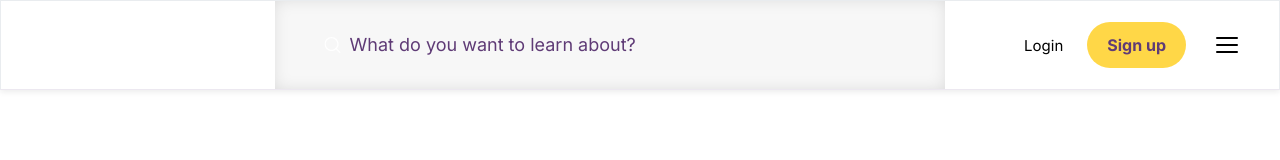
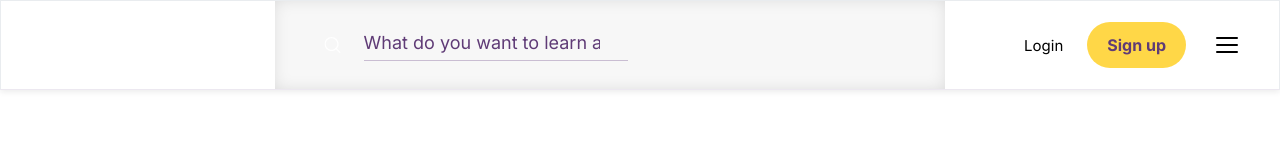
Before and after one commit to mrassili/examine, a Next.js app: page /login in a window 1280 px wide. Shown: the top 160 px of the page. Built offline with nearby package versions, Linux system fonts and the light colour scheme.

Commit message:
add missing search line

```diff
--- a/components/navbar.js
+++ b/components/navbar.js
@@ -32,10 +32,10 @@ export default function Navbar() {
         <Logo className="w-[72px] text-white sm:w-[140px] sm:text-purple-500" />
       </a>
 
-      <div className="relative ml-[9%] hidden h-full w-[55%] sm:flex">
+      <div className="relative ml-[9%] hidden h-full  w-[55%] bg-[#f7f7f7] py-8 pl-[75px] pr-[26%] shadow-inner sm:flex">
         <input
           type="search"
-          className="w-full border-none bg-[#f7f7f7] py-8 pl-[75px] pr-[38%] text-lg text-purple-500 shadow-inner placeholder:text-purple-500 focus:border-purple-500 focus:text-purple-500 focus:ring-purple-500 "
+          className="ml-[14px] h-7 w-full border-0 border-b border-purple-200 bg-transparent pb-2 pt-0 pl-0 text-lg text-purple-500  placeholder:text-purple-500 focus:border-b-purple-500 focus:text-purple-500 focus:ring-0"
           placeholder="What do you want to learn about?"
         />
 
```
